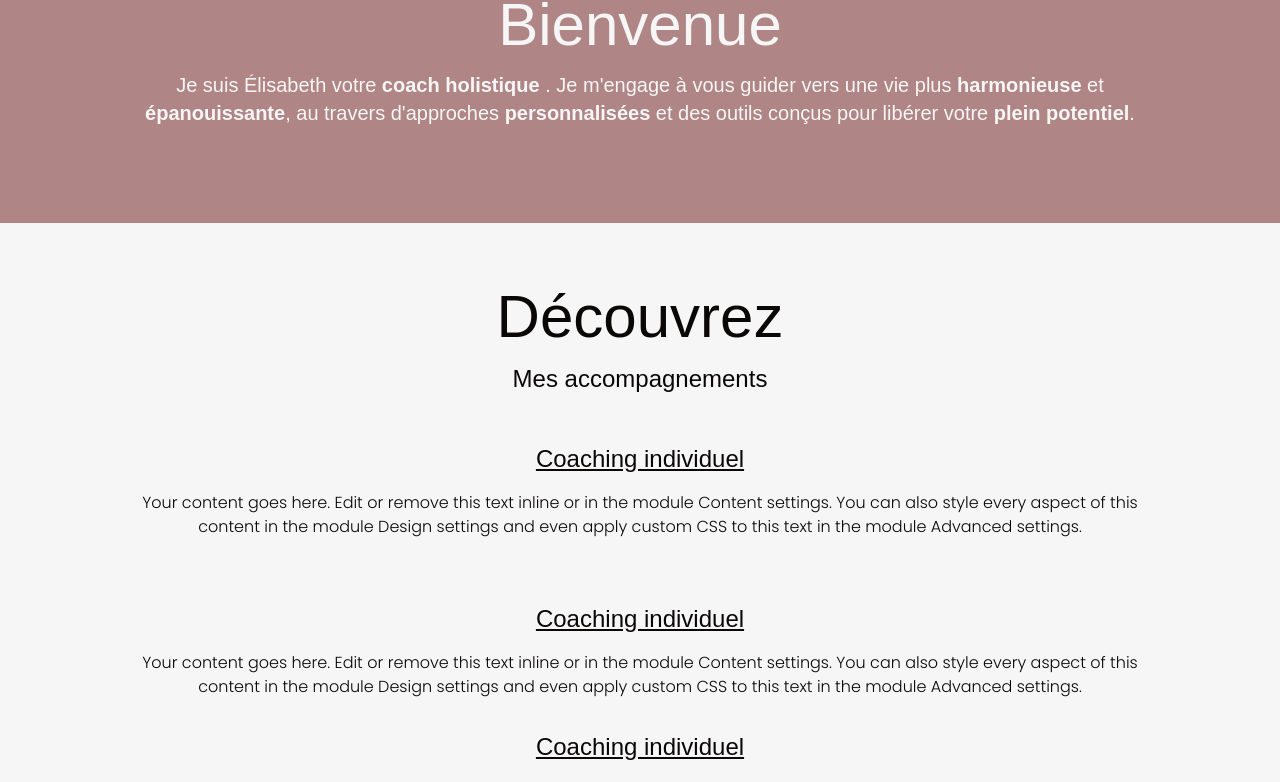
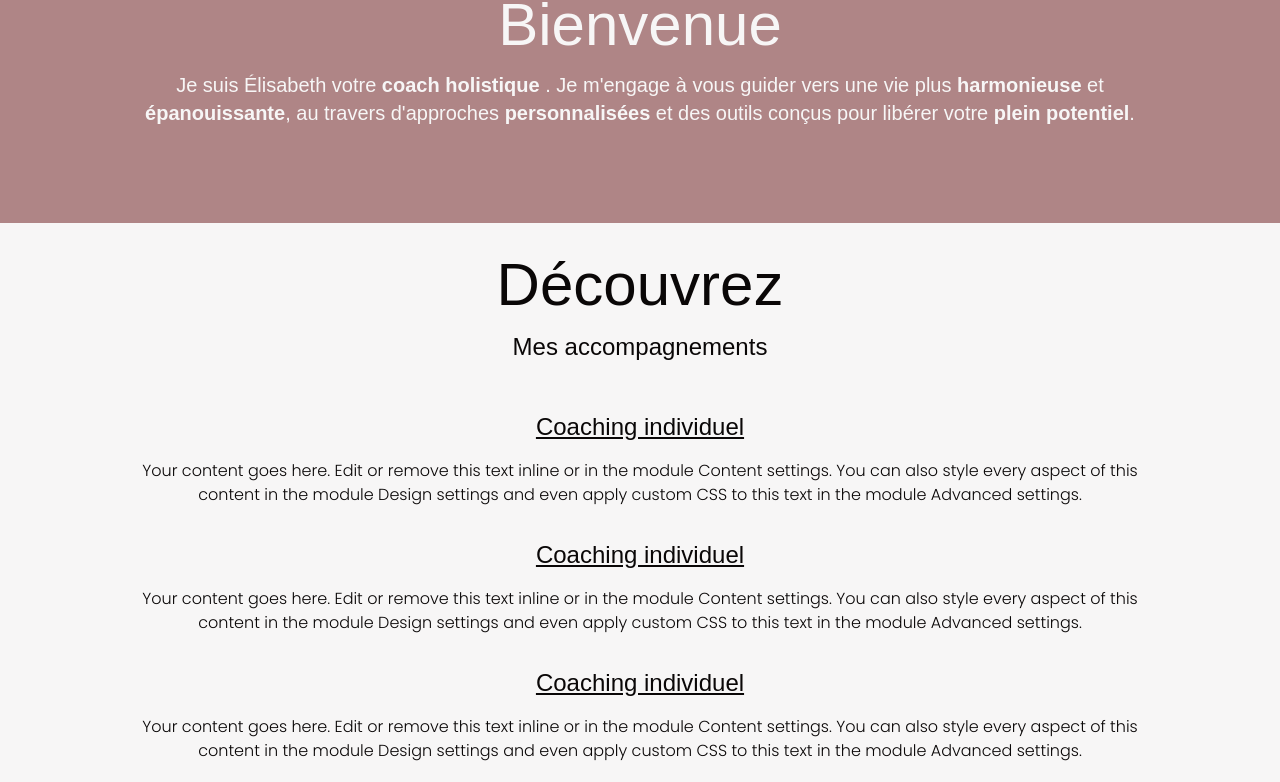
Before and after one commit to HDZ65/Elisabeth, a React (Vite) app: page / in a window 1280 px wide. Shown: the part 512-1294 px from the top of the page. Built offline with nearby package versions, Linux system fonts and the light colour scheme; a web font is replaced by a local one.

Commit message:
Votre message de commit

```diff
--- a/src/pages/Accueil.jsx
+++ b/src/pages/Accueil.jsx
@@ -23,7 +23,7 @@ export default function Accueil() {
       </section>
 
       <section className=''>
-        <article className='flex flex-col items-center justify-center gap-4 w-4/5 m-auto py-16 text-black-1000'>
+        <article className='flex flex-col items-center justify-center gap-4 w-4/5 m-auto py-8 text-black-1000'>
           <h2 className="text-6xl font-Ephesis">Découvrez</h2>
           <h3 className=' text-2xl font-Alice mb-8 '>Mes accompagnements</h3>
           <h4 className=' text-2xl font-Montaga underline'>Coaching individuel</h4>
```
